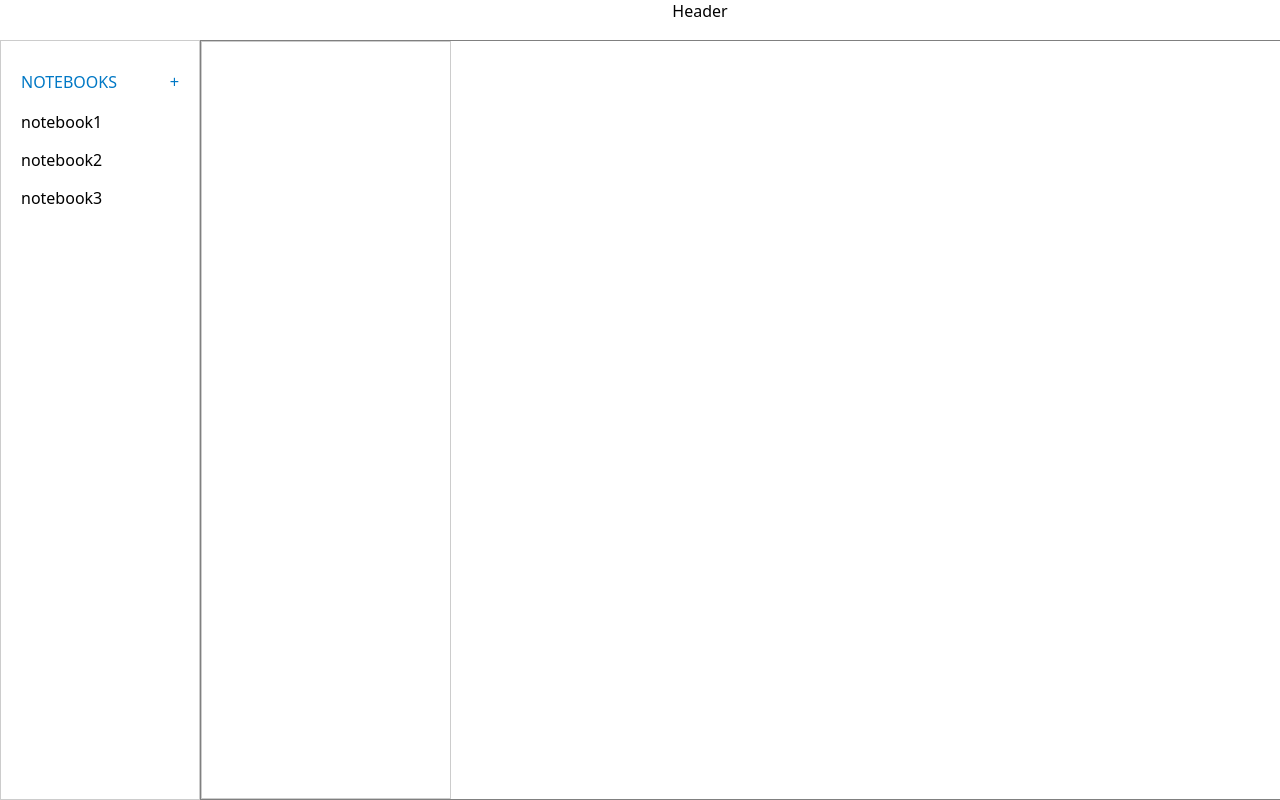
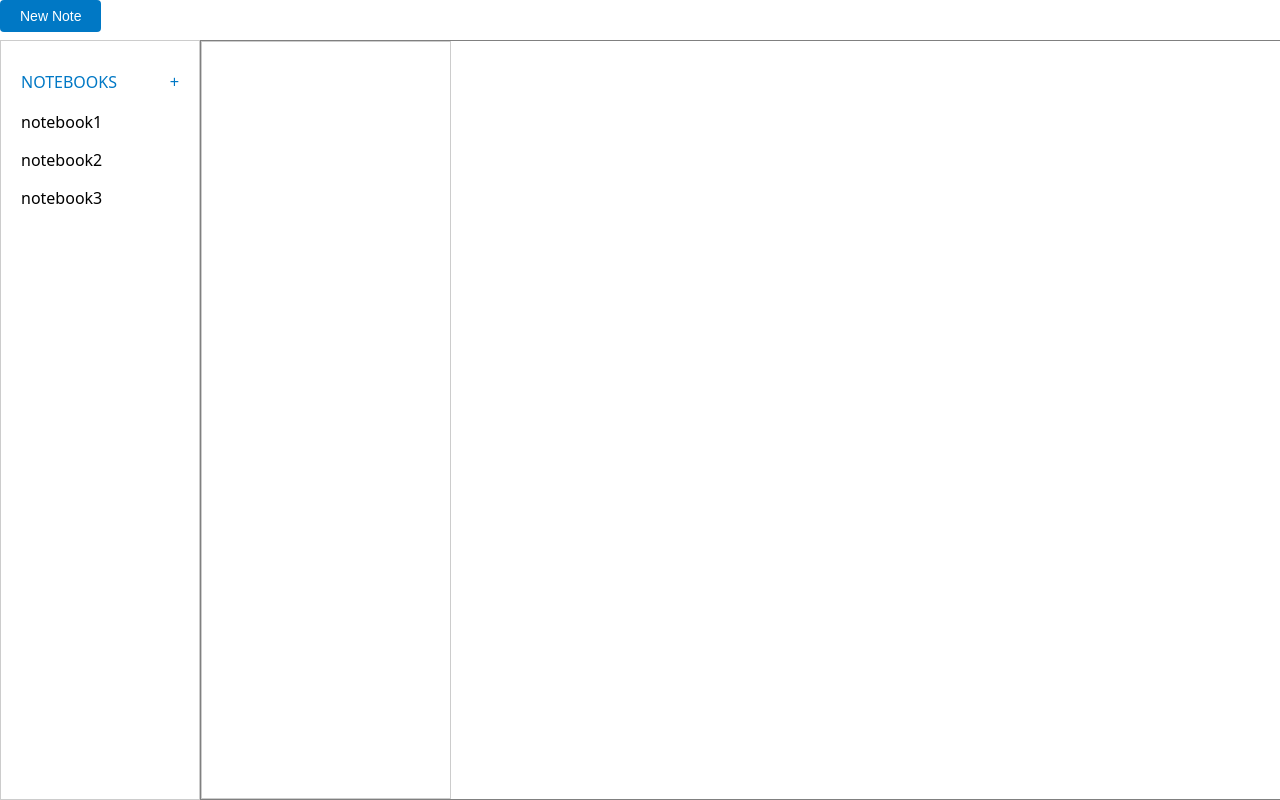
Before and after one commit to sw2377/-note-app, a React (Vite) app: page / in a window 1280 px wide. Shown: the top 800 px of the page. Built offline with nearby package versions, Linux system fonts and the light colour scheme.

Commit message:
[feature] haeder : create note

```diff
--- a/src/componenets/common/ActionButton.tsx
+++ b/src/componenets/common/ActionButton.tsx
@@ -26,7 +26,7 @@ const ActionButton = ({
 };
 
 const Button = styled.button`
-  padding: 6px 20px;
+  padding: 8px 20px;
   border-radius: var(--border-radius);
   font-size: 1.4rem;
 
--- a/src/layout/Header.tsx
+++ b/src/layout/Header.tsx
@@ -1,5 +1,57 @@
+import { useParams, useNavigate } from "react-router-dom";
+import styled from "styled-components";
+import { useStore } from "../store/notebooks";
+
+import ActionButton from "../componenets/common/ActionButton";
+
 const Header = () => {
-  return <header>Header</header>;
+  const { createNote } = useStore();
+  const navigate = useNavigate();
+  const { notebook } = useParams();
+
+  const handleCreateNote = () => {
+    if (notebook) {
+      const initialContent = JSON.stringify({
+        root: {
+          children: [
+            {
+              children: [{ type: "linebreak", version: 1 }],
+              direction: null,
+              format: "",
+              indent: 0,
+              type: "paragraph",
+              version: 1,
+            },
+          ],
+          direction: null,
+          format: "",
+          indent: 0,
+          type: "root",
+          version: 1,
+        },
+      });
+
+      const note = {
+        id: Date.now(),
+        title: "New Note",
+        content: initialContent,
+        date: new Date().toLocaleString(),
+      };
+      createNote(notebook, note);
+
+      navigate(`${notebook}/${note.id}`);
+    }
+  };
+
+  return (
+    <HeaderWrapper>
+      <ActionButton handleClick={handleCreateNote}>New Note</ActionButton>
+    </HeaderWrapper>
+  );
 };
 
+const HeaderWrapper = styled.header`
+  height: 40px;
+`;
+
 export default Header;
--- a/src/layout/Sidebar.tsx
+++ b/src/layout/Sidebar.tsx
@@ -19,7 +19,7 @@ const Sidebar = () => {
     setIsModalOpen(true);
   };
 
-  const removeNotebookHandler = (targetId: number) => {
+  const handleRemoveNotebook = (targetId: number) => {
     console.log(targetId);
     removeNotebook(targetId);
     navigate("/");
@@ -47,7 +47,7 @@ const Sidebar = () => {
               <Link to={notebook.name}>{notebook.name}</Link>
               <RemoveNotebookBtn
                 onClick={() => {
-                  removeNotebookHandler(notebook.id);
+                  handleRemoveNotebook(notebook.id);
                 }}
               >
                 X
--- a/src/store/notebooks.ts
+++ b/src/store/notebooks.ts
@@ -1,7 +1,7 @@
 import { create } from "zustand";
 import { persist } from "zustand/middleware";
 
-import { NotebookType } from "../type/notebookTypes";
+import { NoteType, NotebookType } from "../type/notebookTypes";
 
 // notebooks -> create, remove
 // note -> create, remove, save
@@ -92,7 +92,7 @@ interface StoreType {
   notebooks: NotebookType[];
   createNotebook: (name: string) => void;
   removeNotebook: (targetId: number) => void;
-  // createNote
+  createNote: (notebookName: string, note: NoteType) => void;
   // removeNote
   // saveNote
 }
@@ -159,21 +159,16 @@ export const useStore = create<StoreType>()(
             notebook => notebook.id !== targetId,
           ),
         })),
-      createNote: (notebookName, id, title, content, date) =>
+      createNote: (notebookName, note) =>
         set(prev => {
+          const newNote = {
+            ...note,
+          };
           const updatedNotebooks = prev.notebooks.map(notebook => {
             if (notebook.name === notebookName) {
               return {
                 ...notebook,
-                notelist: [
-                  {
-                    id,
-                    title,
-                    content,
-                    date,
-                  },
-                  ...notebook.notelist,
-                ],
+                notelist: [newNote, ...notebook.notelist],
               };
             }
 
--- a/src/styles/GlobalStyles.ts
+++ b/src/styles/GlobalStyles.ts
@@ -86,11 +86,6 @@ const GlobalStyles = createGlobalStyle`
   }
 
   /* layout */
-  header {
-    height: 40px;
-    text-align: center;
-  }
-
   .container {
     display: flex;
     height: calc(100vh - 40px);
--- a/src/type/notebookTypes.ts
+++ b/src/type/notebookTypes.ts
@@ -2,7 +2,7 @@ export interface NoteType {
   id: number;
   title: string;
   content: string;
-  date: Date;
+  date: Date | string;
 }
 
 export interface NotebookType {
```
